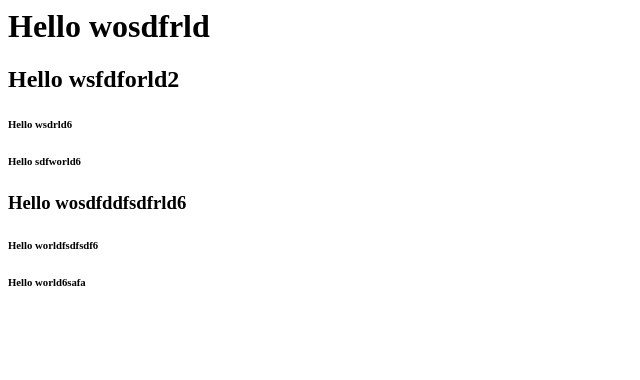
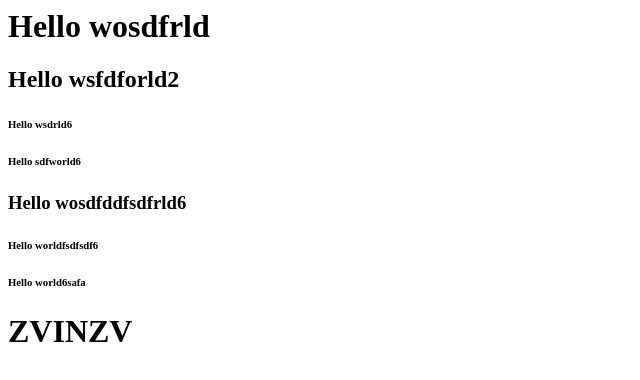
Before and after one commit to zvinzv/project-x, a plain HTML site: page index.html in a window 1280 px wide. Shown: the whole page, without its empty margins (0-640 px from the left). Drawn offline with Linux system fonts and the light colour scheme.

Commit message:
Add div with class name is => salah, inside div > h1 {ZVINZV}

```diff
--- a/index.html
+++ b/index.html
@@ -5,3 +5,6 @@
 <h3>Hello wosdfddfsdfrld6</h6>
 <h6>Hello worldfsdfsdf6</h6>
 <h6>Hello world6safa</h6>
+<div class="salah">
+  <h1>ZVINZV</h1>
+</div>
```
